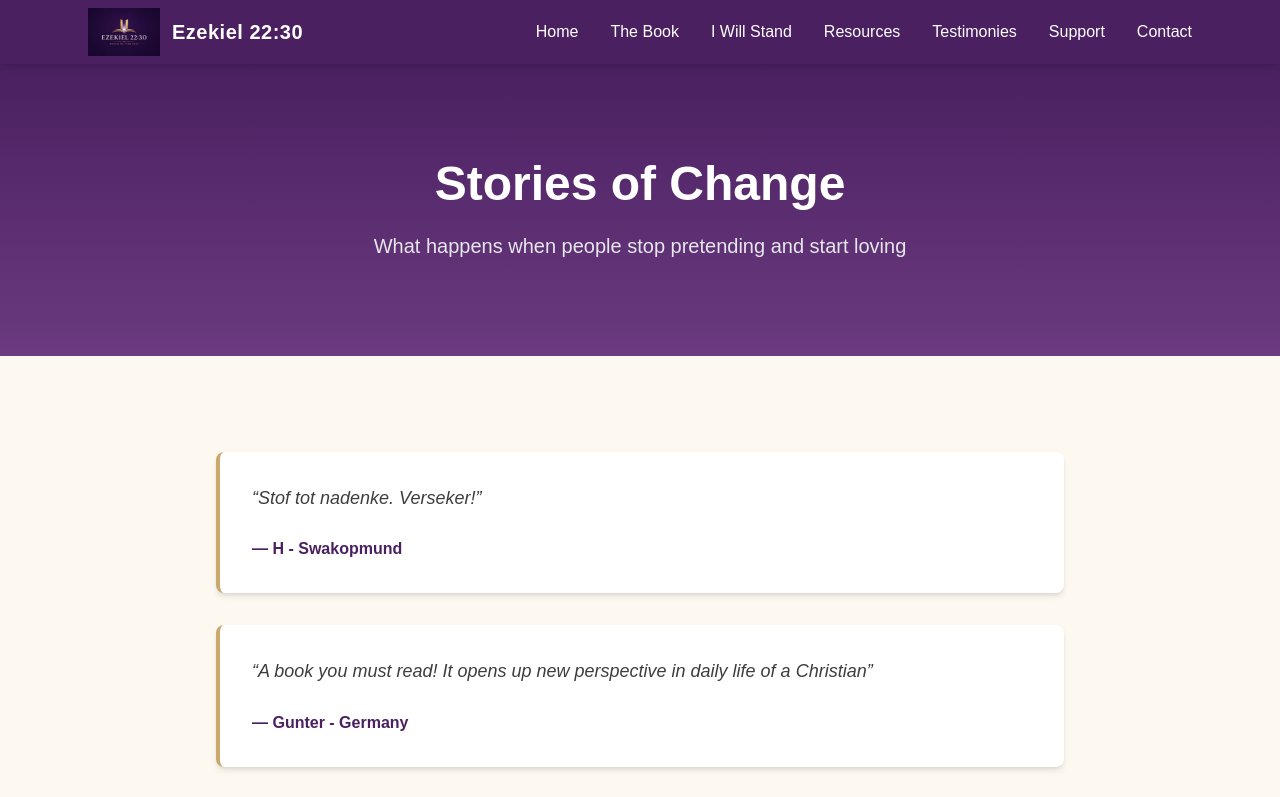
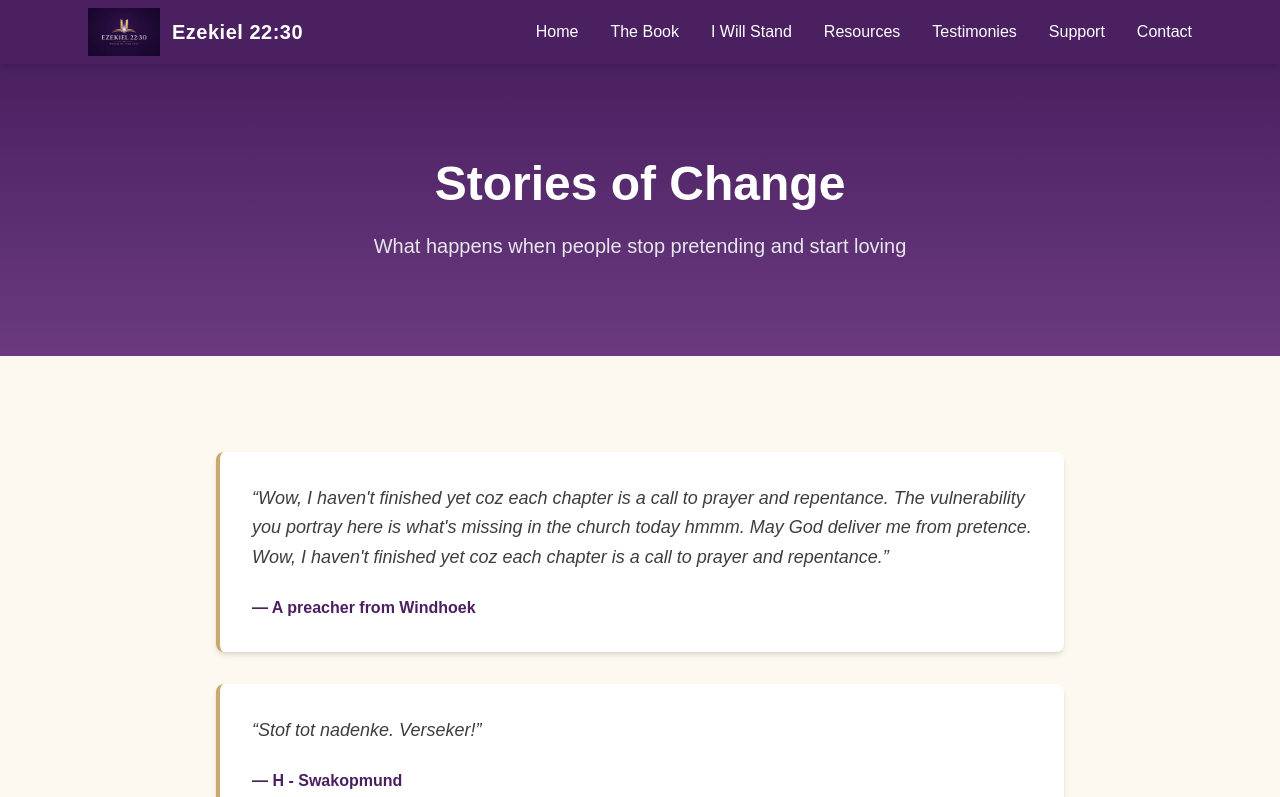
Before and after one commit to Ignitraai/ezekiel22v30, a Next.js app: page /testimonies in a window 1280 px wide. Shown: the top 797 px of the page. Built offline with nearby package versions, Linux system fonts and the light colour scheme; a web font is replaced by a local one.

Commit message:
Add A preacher from Windhoek testimony

```diff
--- a/src/app/testimonies/page.tsx
+++ b/src/app/testimonies/page.tsx
@@ -4,6 +4,10 @@ import { useState } from "react";
 import Link from "next/link";
 
 const testimonies = [
+  {
+    name: "A preacher from Windhoek",
+    text: "Wow, I haven't finished yet coz each chapter is a call to prayer and repentance. The vulnerability you portray here is what's missing in the church today hmmm. May God deliver me from pretence. Wow, I haven't finished yet coz each chapter is a call to prayer and repentance.",
+  },
   {
     name: "H - Swakopmund",
     text: "Stof tot nadenke.\nVerseker!",
```
